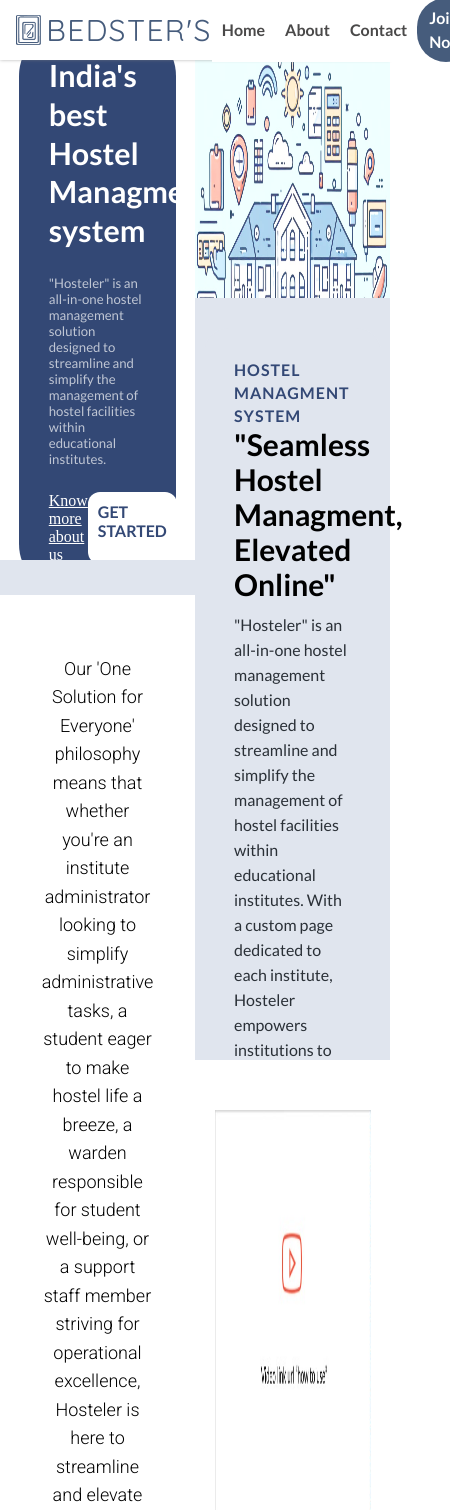
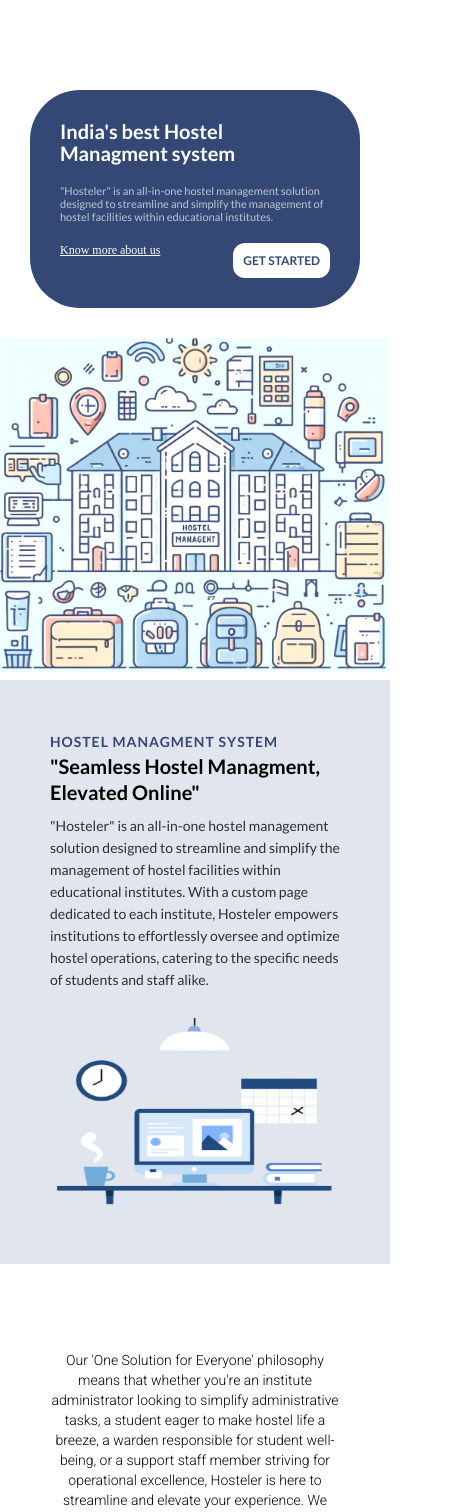
Before and after one commit to codewithbharat/hostelBees, a React (Vite) app in the folder client/: page / in a window 390 px wide. Shown: the top 1512 px of the page, 450 px wide, since content can reach past the window. Built offline with nearby package versions, Linux system fonts and the light colour scheme.

Commit message:
working on Home.jsx

```diff
--- a/client/src/App.jsx
+++ b/client/src/App.jsx
@@ -11,7 +11,7 @@ function App() {
 
   return (
     <div className="App">
-      <Navbar />
+      {/* <Navbar /> */}
       <Routes>
         <Route path='/' element={<Home />} />
         <Route path='/about' element={<About />} />
@@ -20,7 +20,7 @@ function App() {
         <Route path='/Register' element={<Register />} />
         <Route path='*' element={<NotFound />} />
       </Routes>
-      <Footer />
+      {/* <Footer /> */}
     </div>
   )
 }
--- a/client/src/pages/Home.jsx
+++ b/client/src/pages/Home.jsx
@@ -68,7 +68,7 @@ const Home = () => {
                     <img src={tut} alt="" />
                 </div>
             </div>
-            <div className="userExp">
+            {/* <div className="userExp">
                 <div className="userExp__heading">
                     <h2>Our User's Experiences</h2>
                 </div>
@@ -110,7 +110,7 @@ const Home = () => {
                     <ServiceCard name="Dedicated Institue Pages" des="Personalized Portals for each Institue, featuring institute-specific branding and functionalities." />
                     <ServiceCard name="Dedicated Institue Pages" des="Personalized Portals for each Institue, featuring institute-specific branding and functionalities." />
                 </div>
-            </div>
+            </div> */}
         </div>
     )
 }
--- a/client/src/pages/styles/Home.css
+++ b/client/src/pages/styles/Home.css
@@ -379,3 +379,95 @@
   letter-spacing: 1.5px;
   padding: 35px 0;
 }
+
+@media (max-width: 480px) {
+  .hero {
+    flex-direction: column;
+  }
+
+  .hero_textBox {
+    width: 100%;
+  }
+
+  .hero__text {
+    width: 70%;
+  }
+
+  .hero__text h1 {
+    font-size: 20px;
+    line-height: 22px;
+  }
+
+  .hero__text p {
+    font-size: 11px;
+    padding: 10px 0;
+  }
+
+  .hero__text__buttons .a {
+    font-size: 12px;
+  }
+
+  .hero__text__buttons .button {
+    font-size: 12px;
+    font-weight: 800px;
+  }
+
+  .hero__img {
+    width: 100%;
+  }
+
+  .info {
+    margin-top: 120px;
+    flex-direction: column;
+  }
+  .info__textbox {
+    width: 100%;
+  }
+  .info__textbox__text {
+    width: 90%;
+    padding: 20px;
+  }
+
+  .info__textbox__text span {
+    font-size: 14px;
+  }
+
+  .info__textbox__text h2 {
+    font-size: 20px;
+    line-height: 26px;
+  }
+
+  .info__textbox__text p {
+    font-size: 14px;
+    line-height: 22px;
+  }
+
+  .info__img {
+    margin-top: -50px;
+    width: 100%;
+  }
+
+  .tut {
+    margin-top: 120px;
+
+    flex-direction: column;
+  }
+
+  .tut__textbox {
+    width: 100%;
+  }
+
+  .tut__textbox__text {
+    width: 90%;
+    padding: 20px;
+  }
+
+  .tut__textbox__text p {
+    font-size: 14px;
+    line-height: 20px;
+  }
+
+  .tut__video {
+    width: 100%;
+  }
+}
```
